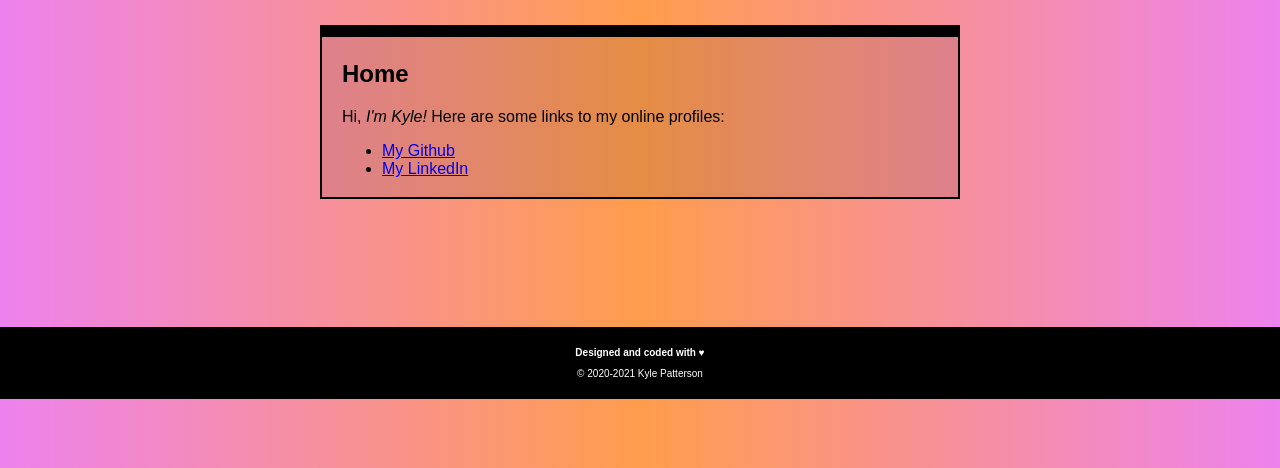
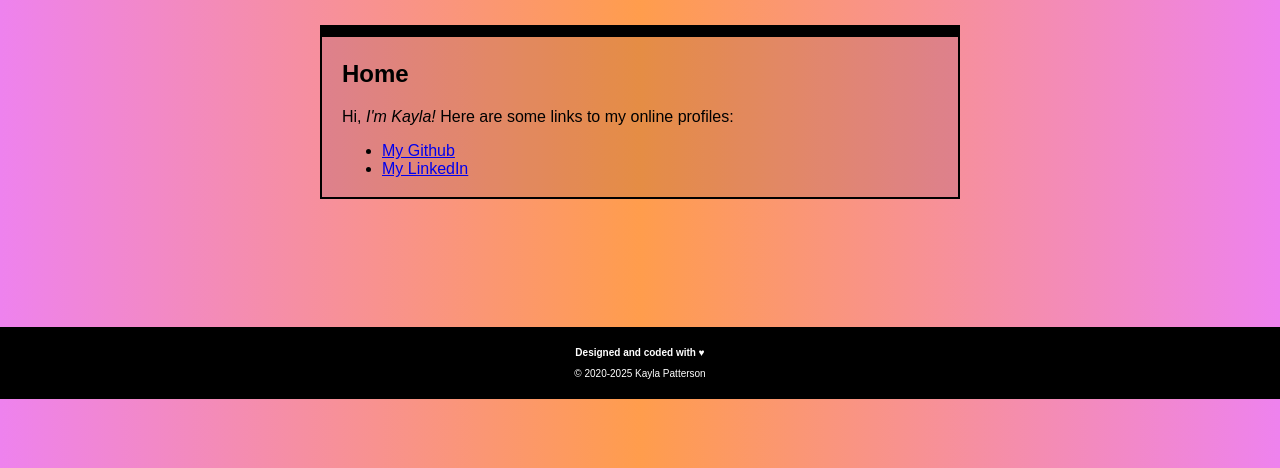
Before and after one commit to kdpatters/kdpatters.github.io, a Jekyll site: the page built from index.md, in a window 1280 px wide. Shown: the part 151-619 px from the top of the page. Built offline with Jekyll 4.4.1, drawn with Linux system fonts in a browser that asks for light colours.

Commit message:
remove cname and edit name

```diff
--- a/CNAME
+++ /dev/null
@@ -1 +0,0 @@
-kyleis.dev
--- a/_layouts/default.html
+++ b/_layouts/default.html
@@ -1,7 +1,7 @@
 <!DOCTYPE html>
 <html><head>
 <meta http-equiv="content-type" content="text/html; charset=windows-1252">
-  <title>Kyle Patterson - Computer Scientist</title>
+  <title>Kayla Patterson - Computer Scientist</title>
   <link href="./style.css" type="text/css" rel="stylesheet">
   <meta name="viewport" content="width=device-width, initial-scale=1">
   <meta name="keywords" content="">
@@ -29,7 +29,7 @@
   </div>
   <footer>
     <p><strong>Designed and coded with &#9829;</strong></p>
-    <p>&copy; 2020-2021 Kyle Patterson</p>
+    <p>&copy; 2020-2025 Kayla Patterson</p>
   </footer>
 
 
--- a/index.md
+++ b/index.md
@@ -3,7 +3,7 @@ layout: default
 title: Home
 ---
 
-<p>Hi, <em>I'm Kyle!</em> Here are some links to my online profiles:</p>
+<p>Hi, <em>I'm Kayla!</em> Here are some links to my online profiles:</p>
   <ul>
     <li><a href="https://www.github.com/kdpatters">My Github</a></li>
     <li><a href="https://www.linkedin.com/in/kdpatters">My LinkedIn</a></li>
```
